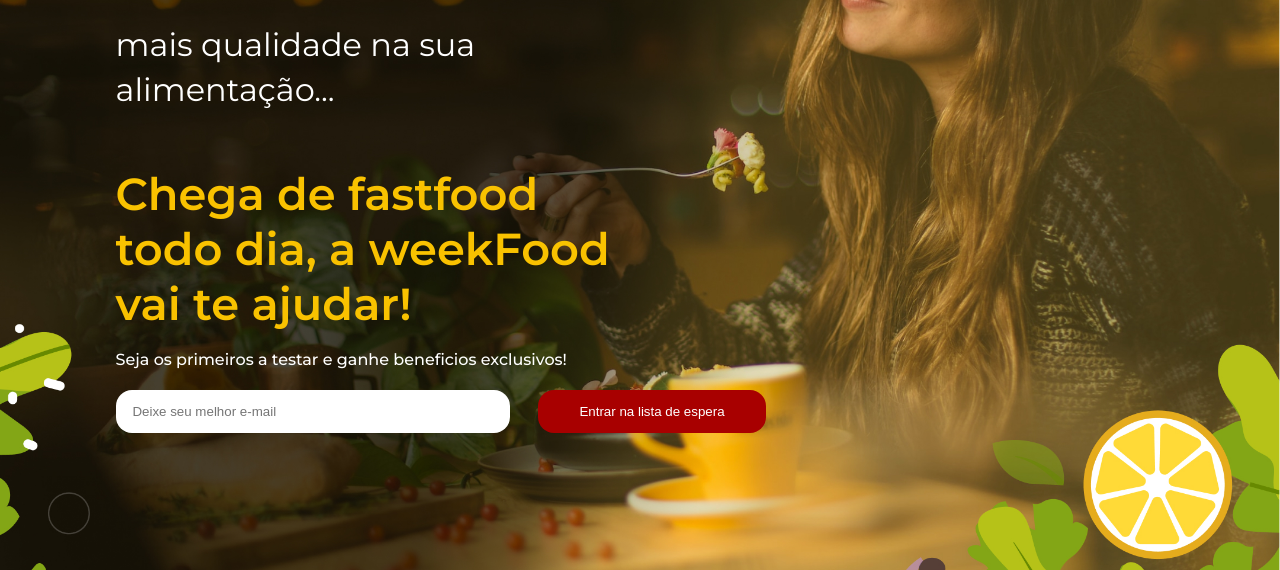
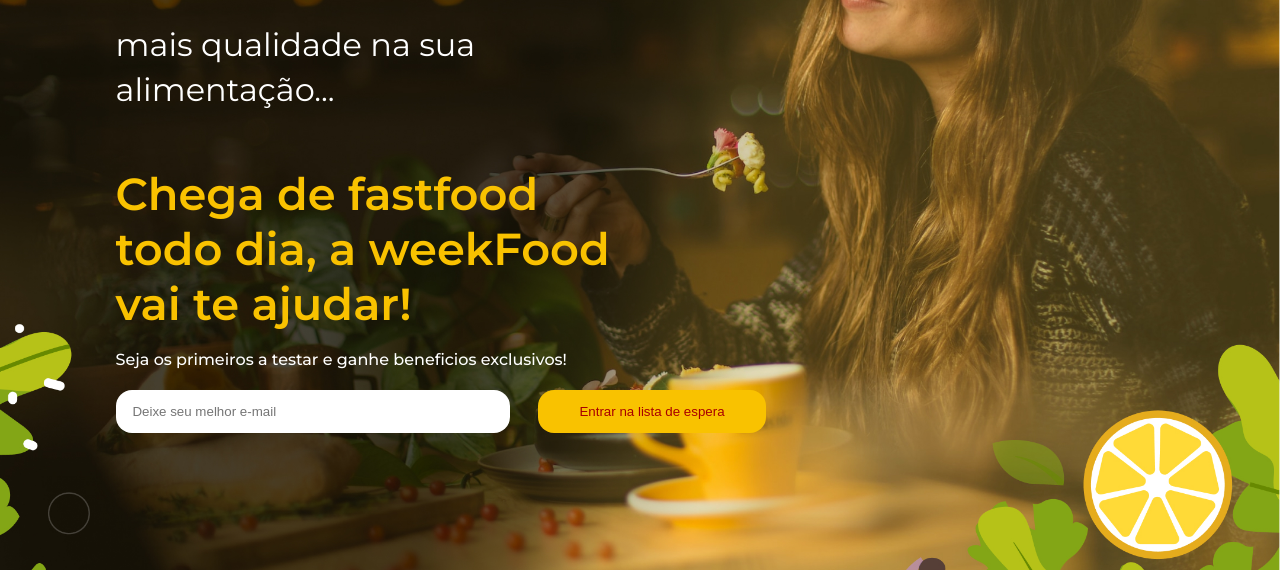
Before and after one commit to tiagosabadim/weekfood, a plain HTML site: page index.html in a window 1280 px wide. In both pictures the pointer is over the button "Entrar na lista de espera". Shown: the part 230-800 px from the top of the page. Drawn offline with nearby package versions, Linux system fonts and the light colour scheme; a script that the page names is missing.

Commit message:
commit css

```diff
--- a/css/style.css
+++ b/css/style.css
@@ -113,6 +113,8 @@ button[type="submit"] {
     cursor: pointer;
 }
 
-button[type="submit"] :hover{
-    background: #d97400;
+button[type="submit"]:hover{
+    background: #F9C200;
+    color: #A80000;
+    cursor: pointer;
 }
```
